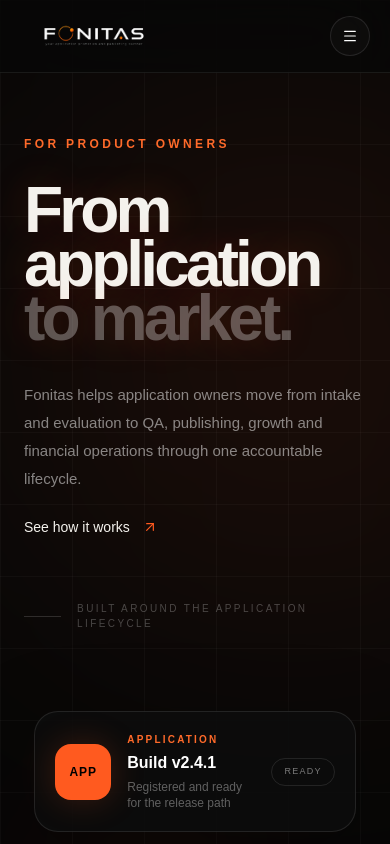
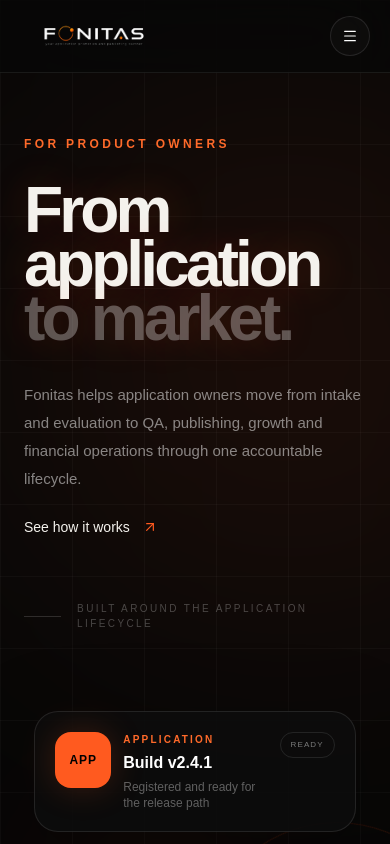
Before and after one commit to mohamad-es/Fonitas-website, a Next.js app: page /product-owners in a window 390 px wide. Shown: the top 844 px of the page. Built offline with nearby package versions, Linux system fonts and the light colour scheme.

Commit message:
style: refine homepage responsive layouts

```diff
--- a/components/home/hero-orbit.tsx
+++ b/components/home/hero-orbit.tsx
@@ -41,9 +41,9 @@
   }, []);
 
   return (
-    <div ref={ref} className="hero-orbit group relative mx-auto w-full max-w-[620px] select-none [perspective:1200px]" aria-hidden="true">
-      <div className="absolute inset-[8%] animate-[spin_24s_linear_infinite] rounded-full border border-white/[0.035]" />
-      <div className="absolute inset-[15%] animate-[spin_18s_linear_infinite_reverse] rounded-full border border-[#ff5a1f]/15" />
+    <div ref={ref} className="hero-orbit group relative mx-auto w-full max-w-[620px] select-none [perspective:1200px] sm:px-2" aria-hidden="true">
+      <div className="absolute inset-[4%] animate-[spin_24s_linear_infinite] rounded-full border border-white/[0.035] sm:inset-[8%]" />
+      <div className="absolute inset-[10%] animate-[spin_18s_linear_infinite_reverse] rounded-full border border-[#ff5a1f]/15 sm:inset-[15%]" />
 
       <div className="absolute left-[6%] top-[12%] h-56 w-56 rounded-full bg-[#ff5a1f]/[0.06] blur-[80px]" />
       <div className="absolute right-[2%] bottom-[10%] h-64 w-64 rounded-full bg-[#ff5a1f]/[0.08] blur-[90px]" />
@@ -56,14 +56,14 @@
         }}
       >
         <div className="grid gap-3 sm:gap-4">
-          <div className="flex items-center gap-4 rounded-[24px] border border-white/10 bg-[#0d0d0d]/90 p-5 shadow-[0_20px_80px_rgba(0,0,0,.35)] backdrop-blur-xl sm:p-6">
+          <div className="flex items-start gap-3 rounded-[24px] sm:items-center sm:gap-4 border border-white/10 bg-[#0d0d0d]/90 p-5 shadow-[0_20px_80px_rgba(0,0,0,.35)] backdrop-blur-xl sm:p-6">
             <div className="flex h-14 w-14 shrink-0 items-center justify-center rounded-2xl bg-[#ff5a1f] text-xs font-bold tracking-[.08em] text-black shadow-[0_0_35px_rgba(255,90,31,.2)] sm:h-16 sm:w-16">APP</div>
             <div className="min-w-0">
               <p className="text-[10px] font-semibold uppercase tracking-[.22em] text-[#ff6a2a]">Application</p>
               <p className="mt-1 text-base font-semibold text-white sm:text-lg">Build v2.4.1</p>
               <p className="mt-1 text-xs text-white/35">Registered and ready for the release path</p>
             </div>
-            <span className="ml-auto rounded-full border border-white/10 px-3 py-1.5 text-[9px] font-medium uppercase tracking-[.14em] text-white/45">Ready</span>
+            <span className="ml-auto shrink-0 rounded-full border border-white/10 px-2.5 py-1.5 text-[8px] font-medium uppercase tracking-[.14em] text-white/45 sm:px-3 sm:text-[9px]">Ready</span>
           </div>
 
           <div className="flex justify-center py-1 text-[#ff5a1f]">
@@ -72,7 +72,7 @@
 
           <div className="relative overflow-hidden rounded-[30px] border border-[#ff5a1f]/30 bg-[#ff5a1f]/[0.045] p-7 shadow-[0_25px_90px_rgba(255,90,31,.09)] transition-transform duration-700 group-hover:[transform:translateZ(14px)_rotateX(1deg)] sm:p-8">
             <div className="absolute inset-0 bg-[radial-gradient(circle_at_50%_35%,rgba(255,90,31,.12),transparent_45%)]" />\n            <div className="absolute left-1/2 top-1/2 h-36 w-36 -translate-x-1/2 -translate-y-1/2 animate-[ping_5s_ease-out_infinite] rounded-full border border-[#ff5a1f]/15" />\n            <div className="relative flex flex-col items-center text-center">
-              <div className="flex h-24 w-24 animate-[pulse_4s_ease-in-out_infinite] items-center justify-center rounded-[26px] bg-[#ff5a1f] text-sm font-black tracking-[.12em] text-black shadow-[0_0_55px_rgba(255,90,31,.32)] ring-1 ring-white/20 transition-transform duration-700 group-hover:scale-[1.04] sm:h-28 sm:w-28">FONITAS</div>
+              <div className="flex h-20 w-20 animate-[pulse_4s_ease-in-out_infinite] sm:h-28 sm:w-28 items-center justify-center rounded-[26px] bg-[#ff5a1f] text-sm font-black tracking-[.12em] text-black shadow-[0_0_55px_rgba(255,90,31,.32)] ring-1 ring-white/20 transition-transform duration-700 group-hover:scale-[1.04] ">FONITAS</div>
               <p className="mt-5 text-[11px] font-semibold uppercase tracking-[.22em] text-white/85">Publishing Operating System</p>
               <p className="mt-2 max-w-sm text-xs leading-6 text-white/35 sm:text-sm">Review · Contract · QA · Publishing · Revenue · Settlement</p>
             </div>
```
